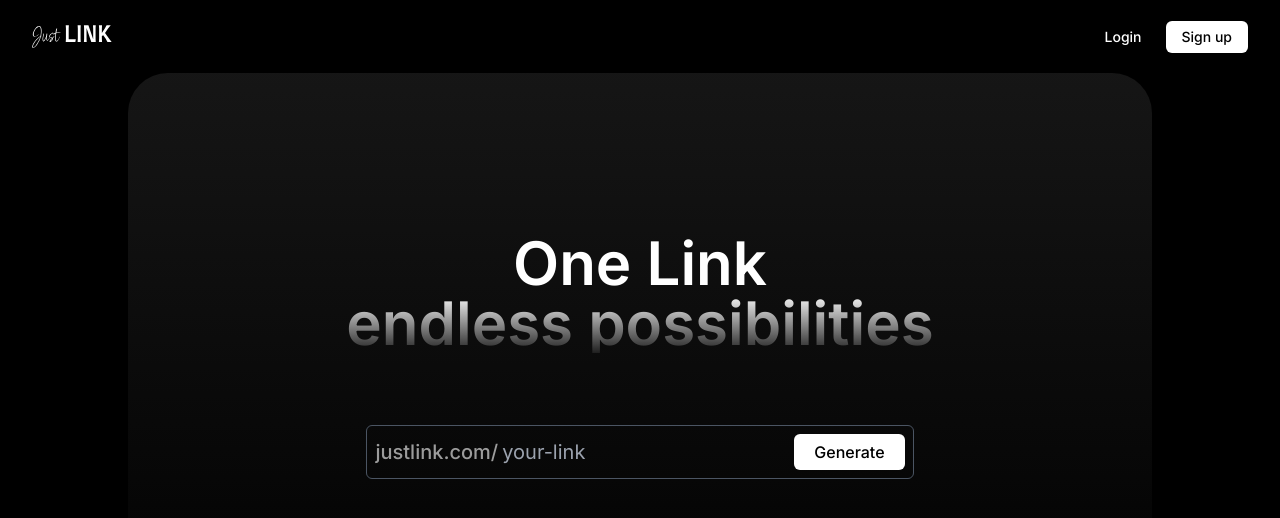
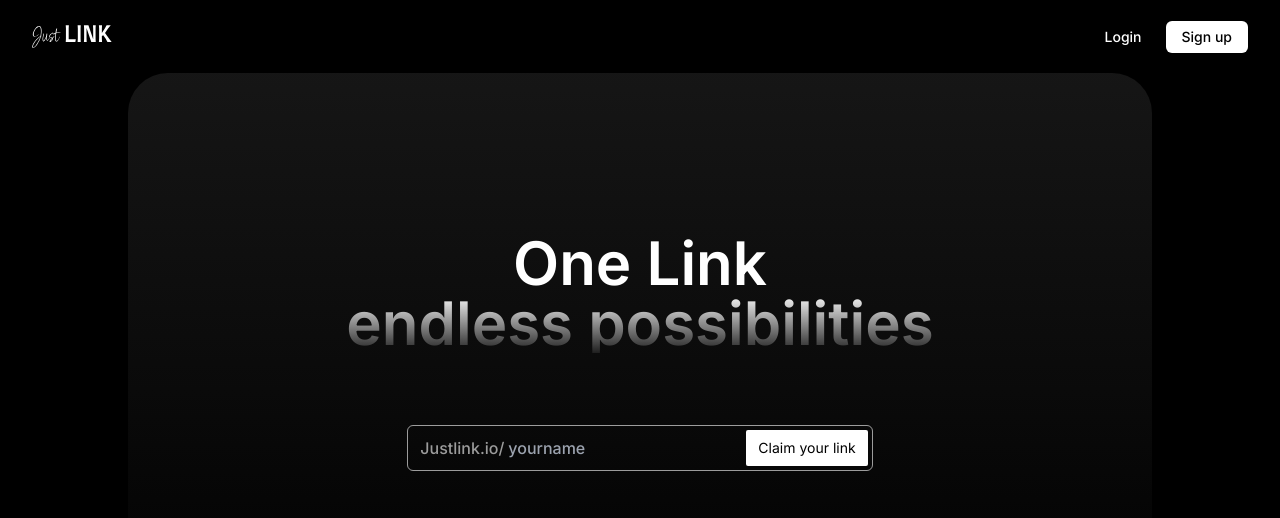
Before and after one commit to RakeshSangem/justlink, a Next.js app: page / in a window 1280 px wide. Shown: the top 518 px of the page. Built offline with nearby package versions, Linux system fonts and the light colour scheme; no server answers.

Commit message:
Refactor CheckUsername component and add handleSignUp function

```diff
--- a/components/CheckUsername.tsx
+++ b/components/CheckUsername.tsx
@@ -1,12 +1,23 @@
 'use client';
 
-import { useCallback, useState, useEffect, ChangeEvent } from 'react';
+import {
+  useState,
+  useEffect,
+  useCallback,
+  FormEvent,
+  ChangeEvent,
+} from 'react';
+import { redirect, useSearchParams, useRouter } from 'next/navigation';
+
 import { useDebouncedCallback } from 'use-debounce';
 
-const CheckUsername = () => {
-  const [username, setUsername] = useState('');
-  const [loading, setLoading] = useState(false);
-  const [isUsernameAvailable, setIsUsernameAvailable] = useState(false);
+export default function CheckUsername() {
+  const [username, setUsername] = useState<string>('');
+  const [loading, setLoading] = useState<boolean>(false);
+  const [isUsernameAvailable, setIsUsernameAvailable] =
+    useState<boolean>(false);
+  const searchParams = useSearchParams();
+  const router = useRouter();
 
   const debounce = useDebouncedCallback(
     useCallback((value) => {
@@ -43,22 +54,48 @@ const CheckUsername = () => {
     debounce(value);
   };
 
+  const handleSignUp = (e: FormEvent) => {
+    e.preventDefault();
+
+    let route;
+
+    if (!username) {
+      route = `/register`;
+    } else {
+      route = `/register?username=` + username;
+    }
+
+    router.push(route);
+  };
+
   return (
     <div>
-      <form className="border border-gray-600 p-2 rounded-md flex items-center">
-        <span className="text-xl font-medium text-white/60">justlink.com/</span>
+      <form className="border border-white/60 p-1 rounded-md flex items-center">
+        <span className="sm:text-base text-sm font-medium text-white/60 ml-2">
+          Justlink.io/
+        </span>
         <input
-          className="bg-transparent outline-none border-none px-1 text-xl font-normal"
+          className="peer bg-transparent outline-none text-sm border-none px-1 sm:text-base font-medium"
           type="text"
           defaultValue={username}
           onChange={handleInputChange}
-          placeholder="your-link"
+          placeholder="yourname"
         />
+        {/* TODO: configure the button based on needs */}
+        {/*
+        <Button
+          disabled={loading || !username || !isUsernameAvailable}
+          onClick={handleSignUp} // Call handleSignUp function when button is clicked
+          variant="primary"
+          text="Claim your link"
+        /> */}
+
         <button
-          className="bg-white text-black rounded-md px-5 py-1.5 font-medium"
-          disabled={loading}
+          type="submit"
+          onClick={handleSignUp}
+          className="bg-white w-max text-sm text-black px-3 py-2 rounded-sm hover:bg-gray-100"
         >
-          Generate
+          Claim your link
         </button>
       </form>
 
@@ -75,6 +112,4 @@ const CheckUsername = () => {
       )}
     </div>
   );
-};
-
-export default CheckUsername;
+}
```
